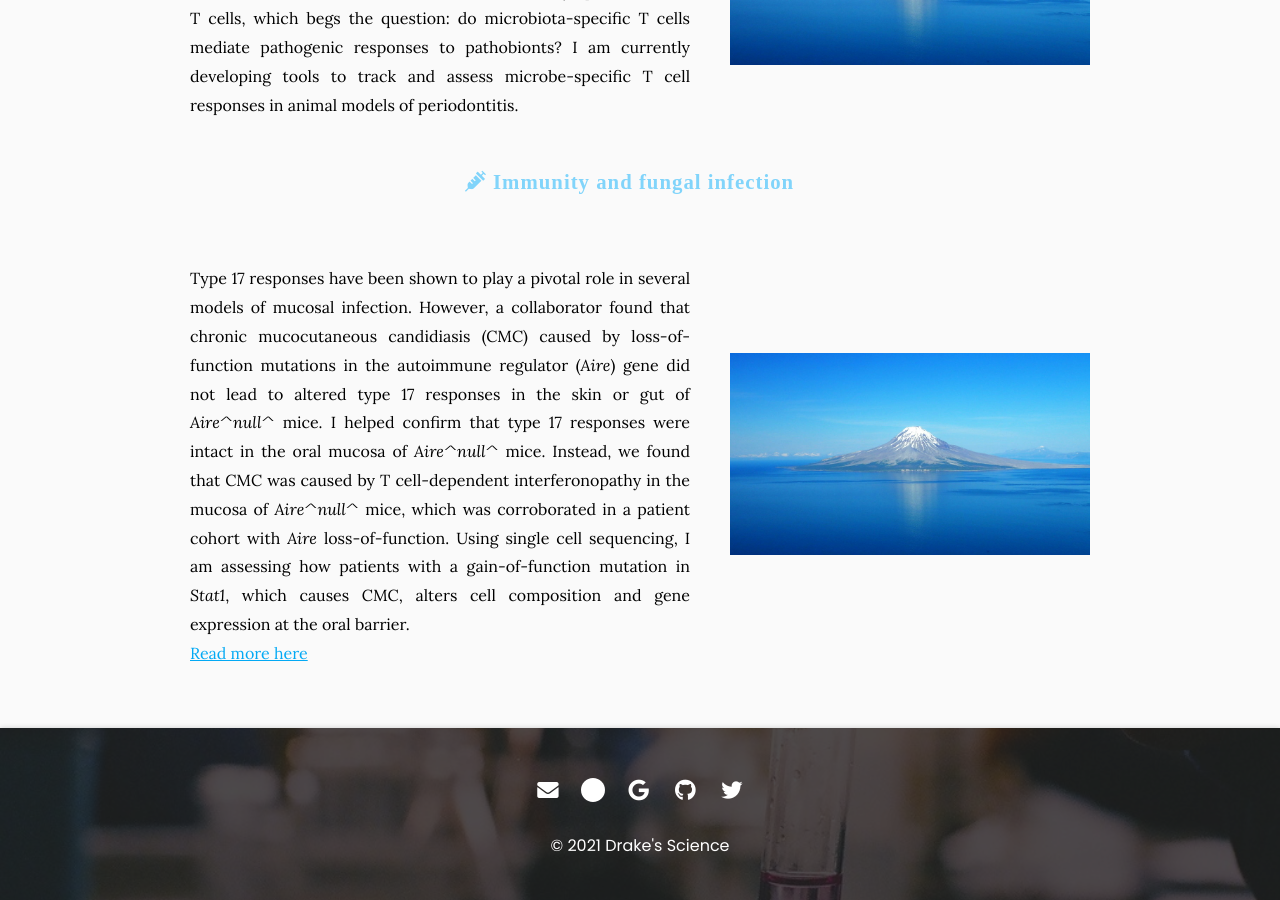
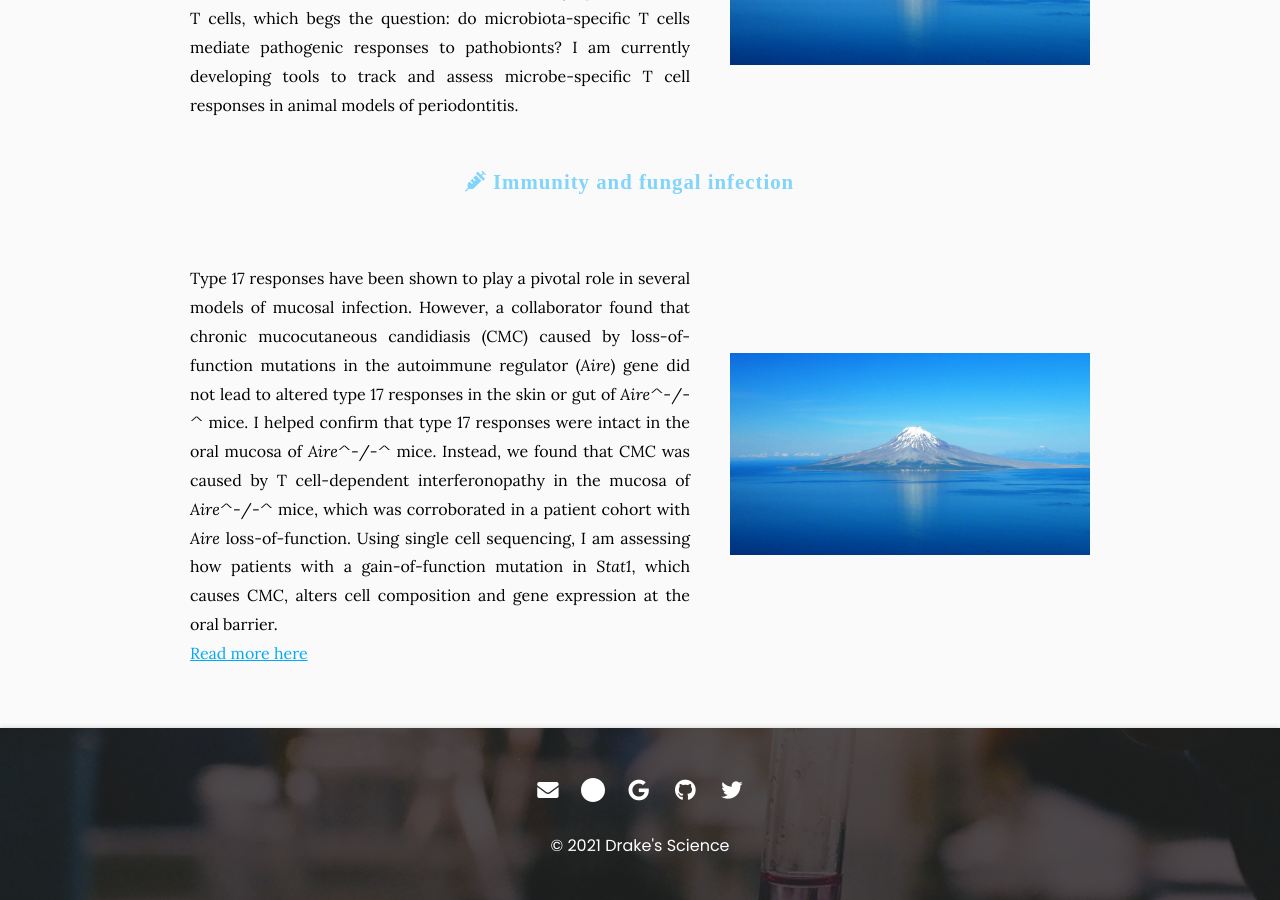
Before and after one commit to williamsdrake/williamsdrake.github.io, a Jekyll site: the page built from research/index.md, in a window 1280 px wide and 900 px high, scrolled down 1077 px. Built offline with Jekyll 4.4.1, drawn with Linux system fonts in a browser that asks for light colours; nearby versions of some CDN libraries.

Commit message:
Update index.md

```diff
--- a/research/index.md
+++ b/research/index.md
@@ -37,7 +37,7 @@ The oral cavity houses one of the most diverse microbial niches in the human bod
 
 ## <i class="fas fa-syringe"> Immunity and fungal infection
 {% capture text %}
-Type 17 responses have been shown to play a pivotal role in several models of mucosal infection. However, a collaborator found that chronic mucocutaneous candidiasis (CMC) caused by loss-of-function mutations in the autoimmune regulator (*Aire*) gene did not lead to altered type 17 responses in the skin or gut of *Aire^null^* mice. I helped confirm that type 17 responses were intact in the oral mucosa of *Aire^null^* mice. Instead, we found that CMC was caused by T cell-dependent interferonopathy in the mucosa of *Aire^null^* mice, which was corroborated in a patient cohort with *Aire* loss-of-function. Using single cell sequencing, I am assessing how patients with a gain-of-function mutation in *Stat1*, which causes CMC, alters cell composition and gene expression at the oral barrier.
+Type 17 responses have been shown to play a pivotal role in several models of mucosal infection. However, a collaborator found that chronic mucocutaneous candidiasis (CMC) caused by loss-of-function mutations in the autoimmune regulator (*Aire*) gene did not lead to altered type 17 responses in the skin or gut of *Aire*^-/-^ mice. I helped confirm that type 17 responses were intact in the oral mucosa of *Aire*^-/-^ mice. Instead, we found that CMC was caused by T cell-dependent interferonopathy in the mucosa of *Aire*^-/-^ mice, which was corroborated in a patient cohort with *Aire* loss-of-function. Using single cell sequencing, I am assessing how patients with a gain-of-function mutation in *Stat1*, which causes CMC, alters cell composition and gene expression at the oral barrier.
 [Read more here](https://doi.org/10.1126/science.aay5731)
 {% endcapture %}
 
```
